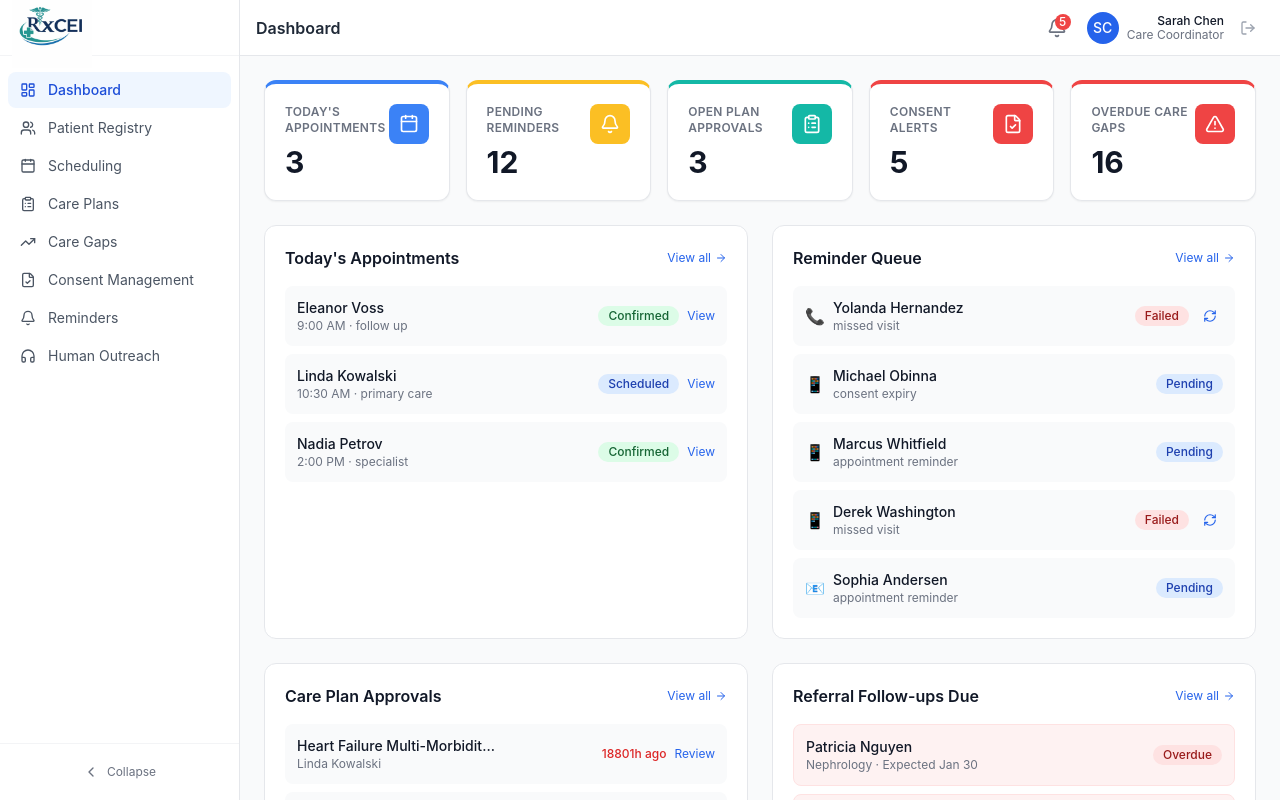
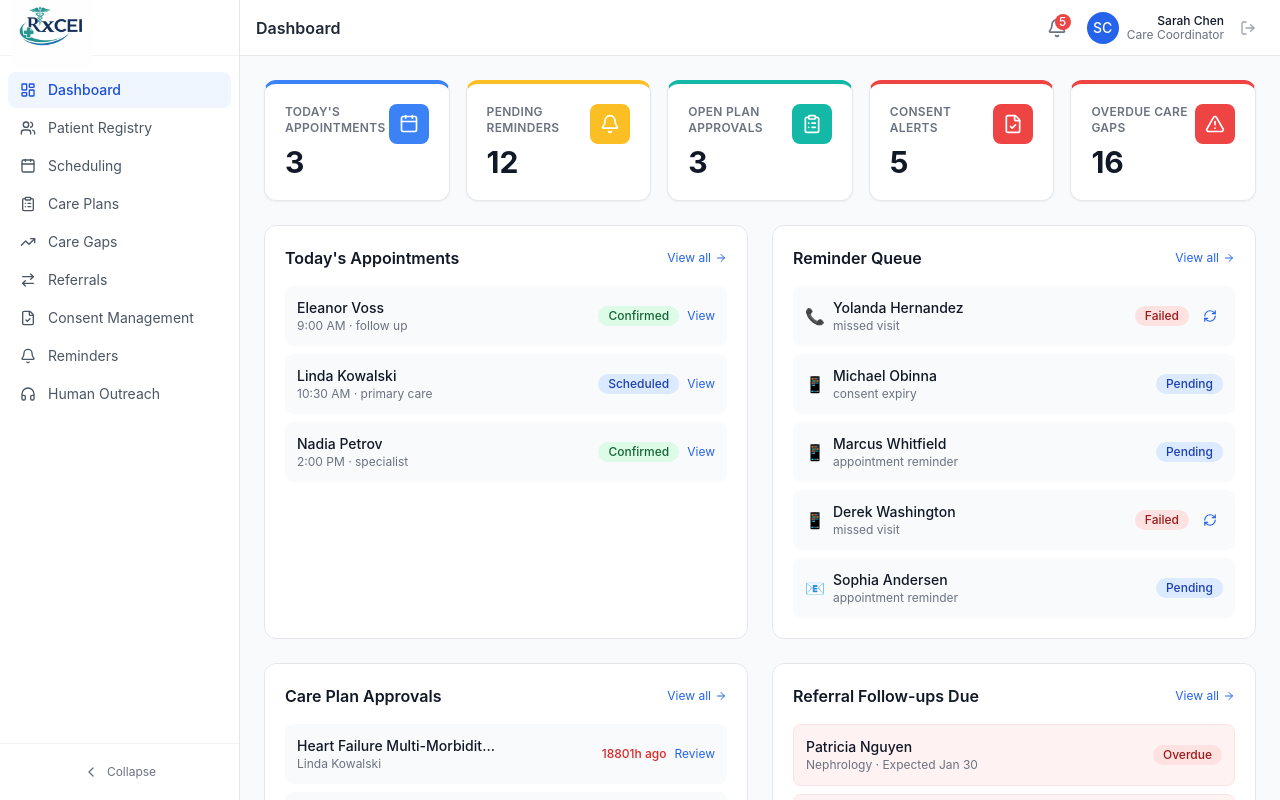
Before and after one commit to crxei/backoffice-ui, a React (Vite) app: page /login in a window 1280 px wide. Both pictures are taken after a click on the button "Sign in with OpenFn". Built offline with nearby package versions, Linux system fonts and the light colour scheme.

Commit message:
feat: Add referral tab to the sidebar

```diff
--- a/src/components/layout/Sidebar.tsx
+++ b/src/components/layout/Sidebar.tsx
@@ -51,12 +51,12 @@ const navItems: NavItem[] = [
     icon: TrendingUp,
     roles: ["care_coordinator", "chw_supervisor", "admin"],
   },
-  // {
-  //   to: "/referrals",
-  //   label: "Referrals",
-  //   icon: ArrowRightLeft,
-  //   roles: ["care_coordinator", "admin"],
-  // },
+  {
+    to: "/referrals",
+    label: "Referrals",
+    icon: ArrowRightLeft,
+    roles: ["care_coordinator", "admin"],
+  },
   {
     to: "/consent",
     label: "Consent Management",
```
